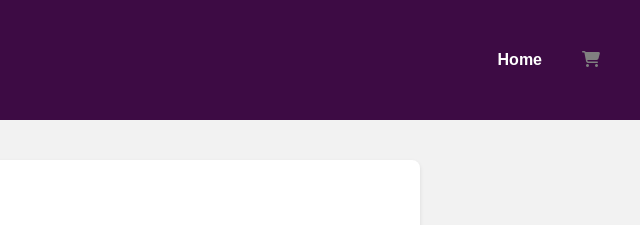
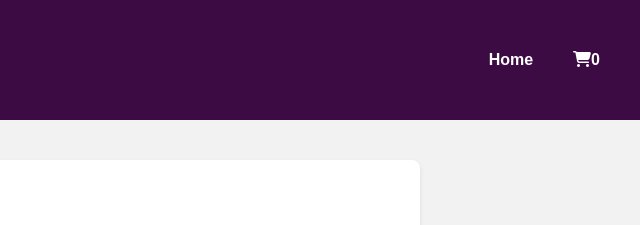
Before and after one commit to TrudyB-T/BookBuddy, a website: page public/cart.html in a window 1280 px wide. Shown: the top 225 px of the page, 640-1280 px from the left. Drawn offline with Linux system fonts and the light colour scheme.

Commit message:
worked on the cart icon to show the count when items are added to the cart

```diff
--- a/public/cart.html
+++ b/public/cart.html
@@ -126,7 +126,8 @@
             <ul id="navbar">
               <li><a href="home.html">Home</a></li>
              <!--<li><a href="books.html">Books</a></li>-->
-              <li><a class="current"><i class="fa fa-cart-shopping"></i></a></li>
+             <li><a href="cart.html"><i class="fa fa-cart-shopping"></i><span id="cart-count">0</span></a></li>
+
             </ul>
            </div>
     </header>
```
